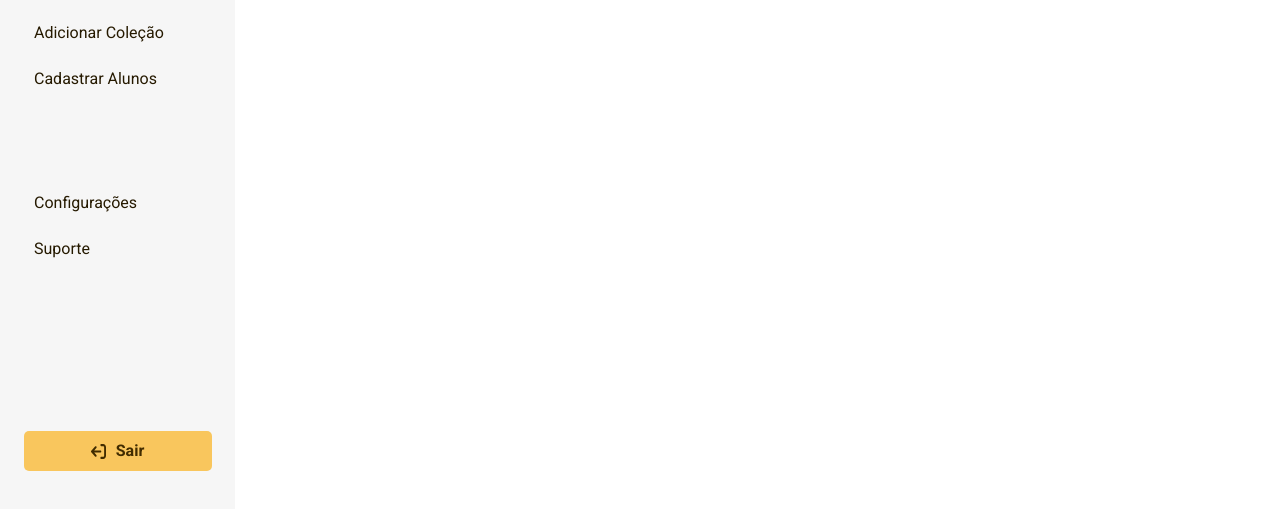
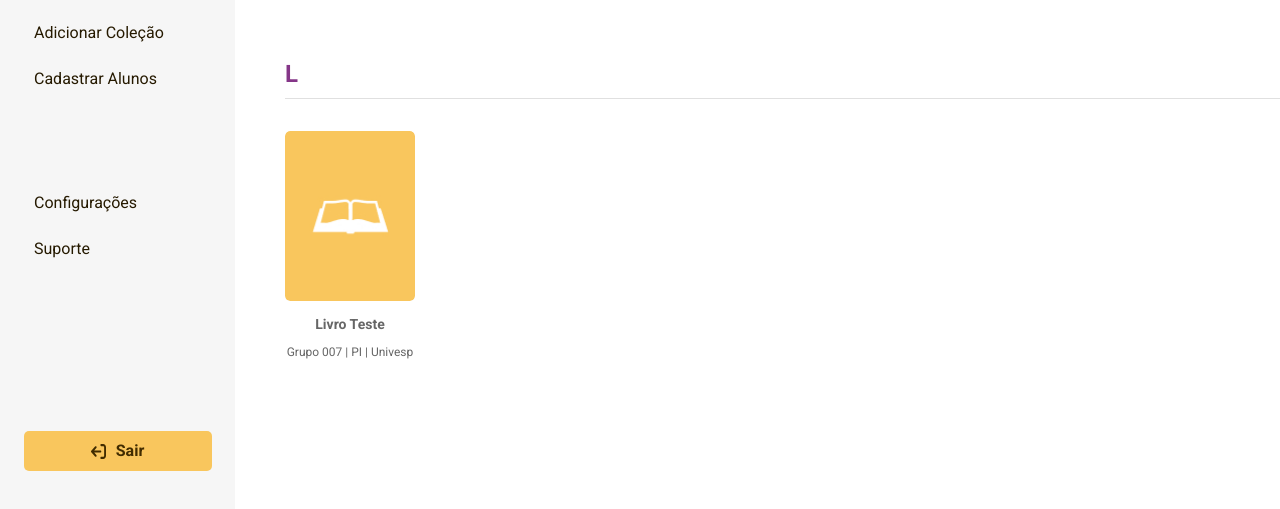
Before and after one commit to vteixeira007/biblioteca-etec-abh, a website built with webpack: page biblioteca-etec-univesp/index.html in a window 1280 px wide. Shown: the part 205-714 px from the top of the page. Built offline with nearby package versions, Linux system fonts and the light colour scheme.

Commit message:
[add] Section Livro

```diff
--- a/biblioteca-etec-univesp/dev/scss/modules/_home.scss
+++ b/biblioteca-etec-univesp/dev/scss/modules/_home.scss
@@ -6,6 +6,7 @@ main {
   display: flex;
   flex-direction: column;
   margin-right: 50px;
+  margin-bottom: 68px;
 }
 
 .home-menu_icon {
@@ -91,3 +92,98 @@ main {
     height: 12px;
   }
 }
+
+//Conteúdo
+
+.home-content {
+  &_letra {
+    span {
+      @include type('title-md');
+      color: $secondary;
+      font-weight: 600;
+    }
+
+    div {
+      width: 100%;
+      height: 1px;
+      background: $gray-c3;
+      margin-top: 10px;
+    }
+  }
+
+  &_livros {
+    display: flex;
+    flex-wrap: wrap;
+    gap: 68px;
+  }
+
+  &_livro {
+    display: flex;
+    flex-direction: column;
+    align-items: center;
+    margin-top: 32px;
+    transition: all 0.3s ease-in-out; /* Para suavizar a transição */
+
+    &-titulo {
+      @include type('text-regular');
+      color: $gray-c9;
+      font-weight: 600;
+      margin-bottom: 6px;
+    }
+
+    &-descricao {
+      @include type('text-small');
+      color: $gray-c9;
+    }
+  }
+
+  &_capa {
+    position: relative;
+    display: inline-block;
+    width: 130px;
+    height: 170px;
+    margin-bottom: 10px;
+    border-radius: 5px;
+    overflow: hidden; /* Para evitar qualquer conteúdo que ultrapasse a área do div */
+
+    &:hover {
+      transform: translateY(-4px);
+      box-shadow: 0 2px 8px rgba(0, 0, 0, 0.3);
+    }
+
+    img {
+      width: 100%;
+      height: 100%;
+      border-radius: 5px;
+      box-shadow: 0 6px 12px rgba(0, 0, 0, 0.15);
+      transition: all 0.3s ease-in-out;
+      background-size: cover;
+      background-position: center;
+      background-repeat: no-repeat;
+    }
+  }
+}
+
+.overlay {
+  position: absolute;
+  top: 0;
+  left: 0;
+  width: 100%;
+  height: 100%;
+  border-radius: 5px;
+  background-color: rgba(0, 0, 0, 0); /* Transparente por padrão */
+  transition: all 0.3s ease-in-out; /* Transição para suavizar o efeito */
+}
+
+.home-content_capa:hover .overlay {
+  background-color: rgba(
+    0,
+    0,
+    0,
+    0.5
+  ); /* Aumenta a opacidade para escurecimento */
+}
+
+.home-content_capa-link:hover ~ .home-content_livro {
+  border: 1px solid #000; /* Sombra mais intensa no hover */
+}
--- a/biblioteca-etec-univesp/index.html
+++ b/biblioteca-etec-univesp/index.html
@@ -81,8 +81,33 @@
           <li><a class="home-pesquisa_alfabeto--all" href="">all</a></li>
         </ul>
       </div>
+    </div>
+
+    <div class="home-content">
+      <div class="home-content_letra">
+        <span>L</span>
+        <div></div>
+      </div>
+
+      <div class="home-content_livros">
+        <div class="home-content_livro">
+          <a class="home-content_capa-link" href="">
+            <div class="home-content_capa">
+              <img src="/assets/images/capa.jpg" alt="">
+              <div class="overlay"></div>
+            </div>
+          </a>
+
+          <span class="home-content_livro-titulo">Livro Teste</span>
+          <span class="home-content_livro-descricao">Grupo 007 | PI | Univesp</span>
+        </div>
 
 
+
+
+
+
+      </div>
     </div>
   </main>
 
```
Also changed, not shown: biblioteca-etec-univesp/assets/images/capa.jpg (added), biblioteca-etec-univesp/dev/css/main-min.css, 1 other file.
